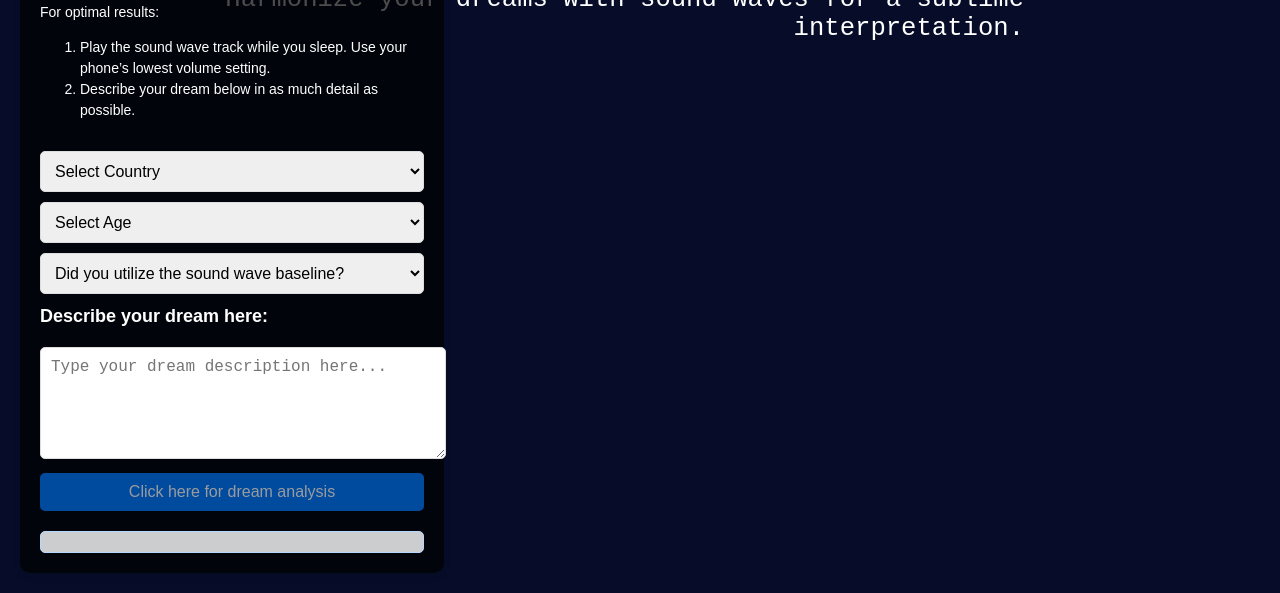
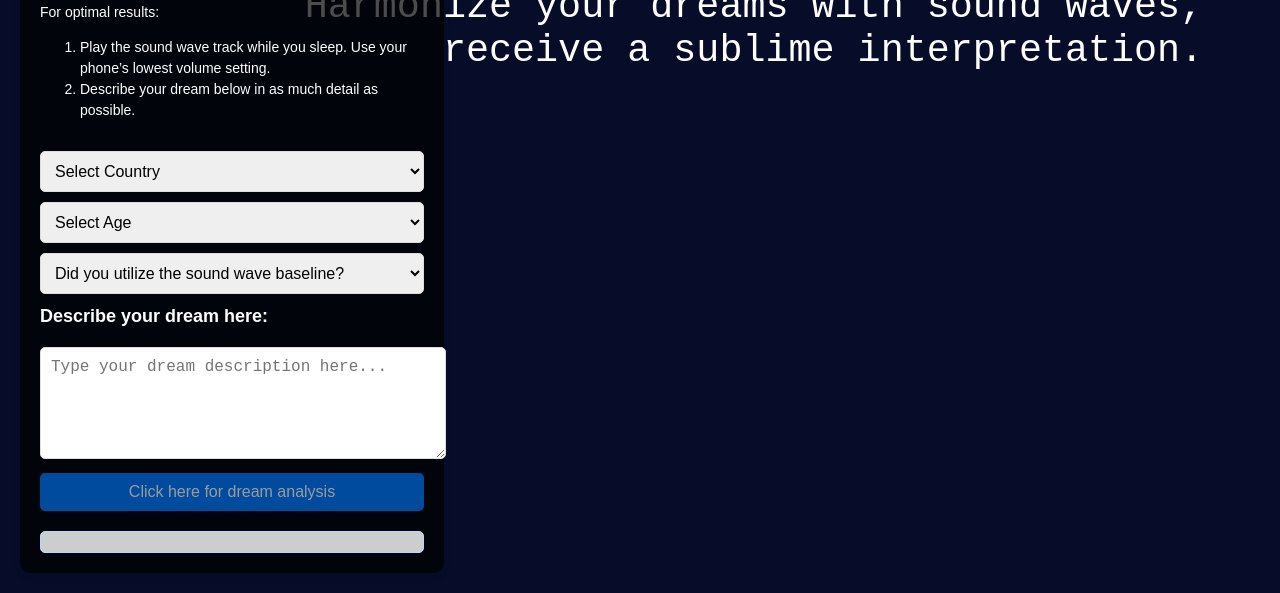
Before and after one commit to artificialname/DreamSpace, a plain HTML site: page index.html in a window 1280 px wide. Shown: the part 207-800 px from the top of the page. Drawn offline with Linux system fonts and the light colour scheme.

Commit message:
Update index.html

```diff
--- a/index.html
+++ b/index.html
@@ -73,9 +73,9 @@
         .right-text {
             position: absolute;
             top: 24%;
-            right: 20%;
+            right: 6%;
             font-family: 'Courier New', monospace;
-            font-size: 2vw; /* Adjust size relative to screen width */
+            font-size: 3vw; /* Adjust size relative to screen width */
             color: white;
             text-align: right;
         }
@@ -92,7 +92,7 @@
 </head>
 <body>
     <div class="right-text">
-        Harmonize your dreams with sound waves for a sublime interpretation<span class="blinking">.</span>
+        Harmonize your dreams with sound waves,<br />receive a sublime interpretation<span class="blinking">.</span>
     </div>
     <div class="container floating-text">
         <div class="instructions">
```
